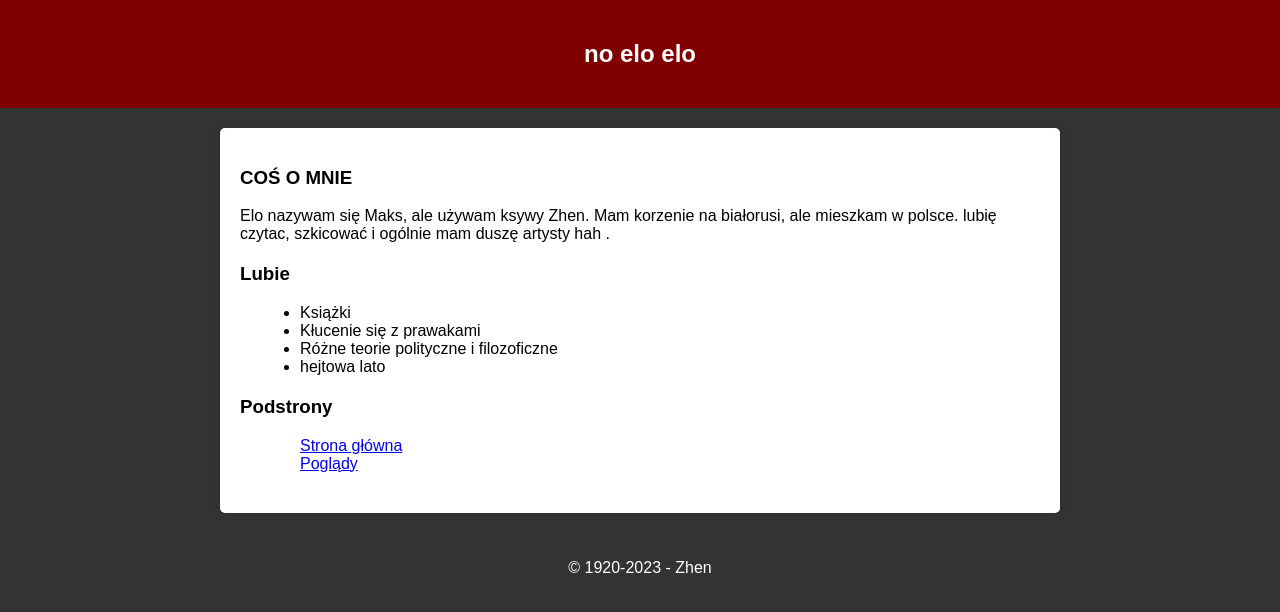
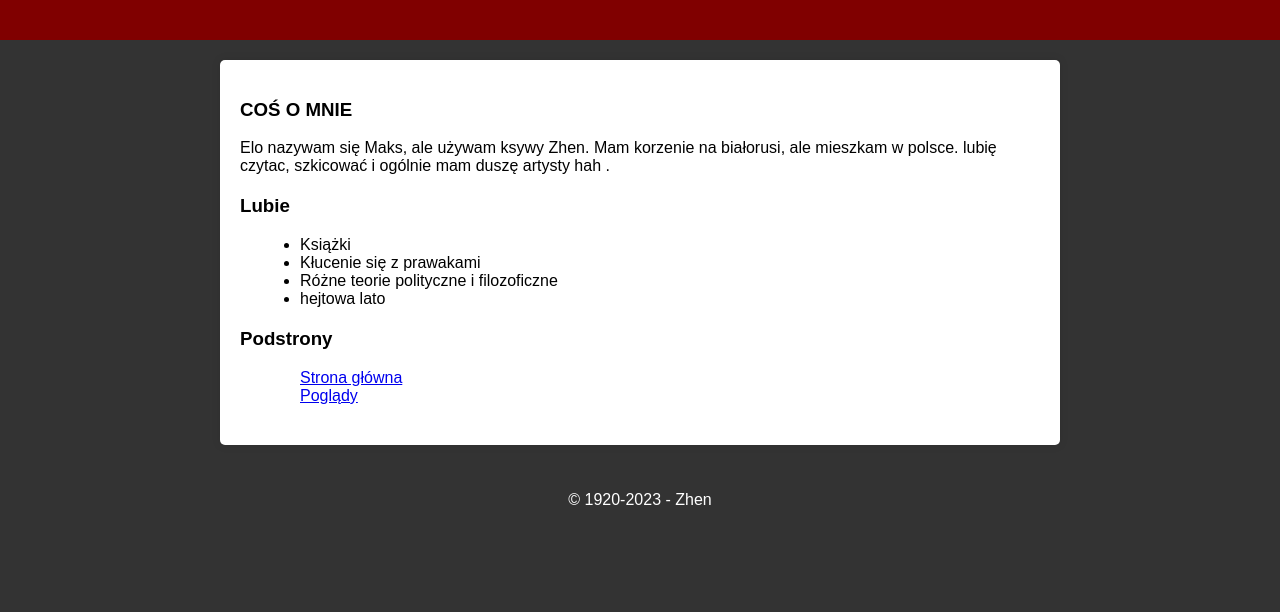
Before and after one commit to 44yerba/1, a plain HTML site: page index.html in a window 1280 px wide. Drawn offline with Linux system fonts and the light colour scheme.

Commit message:
Update index.html

```diff
--- a/index.html
+++ b/index.html
@@ -8,7 +8,6 @@
 </head>
 <body>
     <header>
-        <h2> no elo elo </h2>
     </header>
     <main>
         <section id="about">
```
